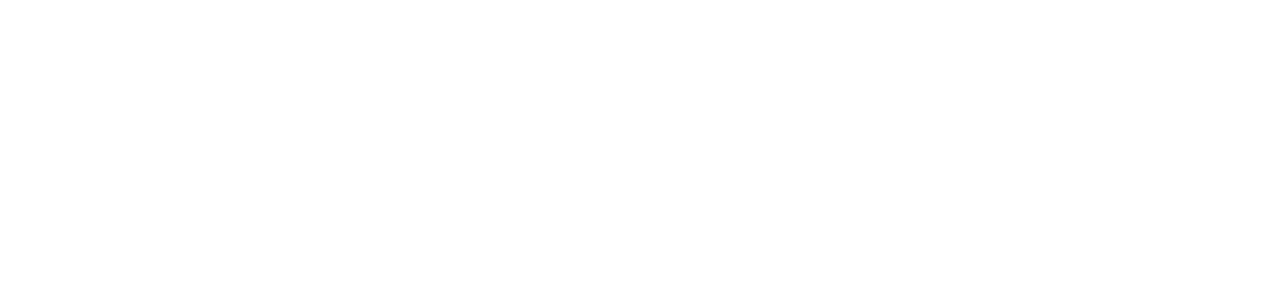
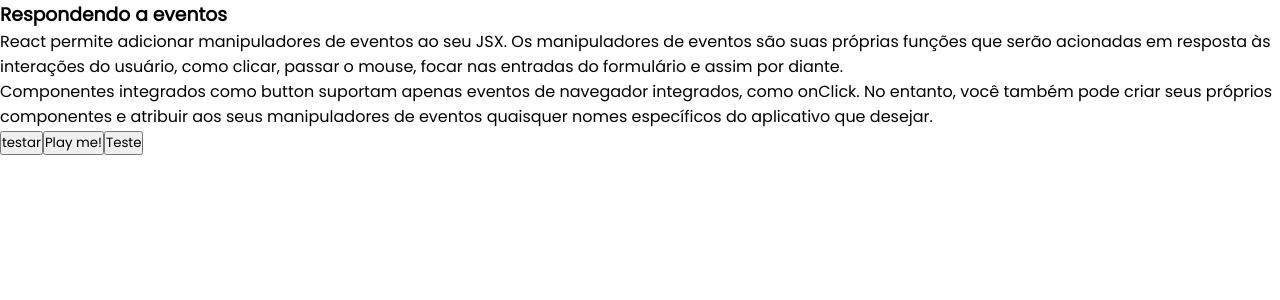
Before and after one commit to wdwf/React_Study, a React (Vite) app: page /capitulo-4 in a window 1280 px wide. Before the commit this address had no page. Shown: the top 300 px of the page. Built offline with nearby package versions, Linux system fonts and the light colour scheme.

Commit message:
:construction: chore: adicao do topico de respondendo a eventos

```diff
--- a/src/Routes.tsx
+++ b/src/Routes.tsx
@@ -7,6 +7,7 @@
 import Home from './pages/Home';
 import Cap2 from "./pages/Cap2";
 import Cap3 from "./pages/Cap3";
+import Cap4 from "./pages/Cap4";
 
 export function AppRoutes() {
   return (
@@ -15,6 +16,7 @@
         <Route path="/" element={<Home/>} />
         <Route path="/capitulo-2" element={<Cap2/>} />
         <Route path="/capitulo-3" element={<Cap3/>} />
+        <Route path="/capitulo-4" element={<Cap4/>} />
       </Routes>
     </Router>
   )
--- /dev/null
+++ b/src/pages/Cap4/components/CompButton.tsx
@@ -0,0 +1,9 @@
+import React from 'react'
+
+export default function CompButton({ onClick, children }: { onClick: () => void, children: React.ReactNode }) {
+  return (
+    <button onClick={onClick}>
+      {children}
+    </button>
+  )
+}
--- /dev/null
+++ b/src/pages/Cap4/components/CompButtonParams.tsx
@@ -0,0 +1,9 @@
+import React from 'react'
+
+export default function CompButtonParams({ onFunc }: {onFunc: (txt: string) => void}) {
+  return (
+    <button onClick={() => onFunc("jovem")}>
+      Teste
+    </button>
+  )
+}
--- /dev/null
+++ b/src/pages/Cap4/index.tsx
@@ -0,0 +1,37 @@
+import React from "react";
+import CompButton from "./components/CompButton";
+import CompButtonParams from "./components/CompButtonParams";
+
+export default function Cap4() {
+
+  function onPlayMessage() {
+    prompt("Hello how are you?", "...")
+  }
+  function onPlayMessage2(param: string) {
+    alert(`${param}`)
+  }
+
+  return (
+    <div>
+      <div>
+        <h3>Respondendo a eventos</h3>
+        <p>
+          React permite adicionar manipuladores de eventos ao seu JSX. Os
+          manipuladores de eventos são suas próprias funções que serão acionadas
+          em resposta às interações do usuário, como clicar, passar o mouse,
+          focar nas entradas do formulário e assim por diante.
+        </p>
+        <p>
+          Componentes integrados como button suportam apenas eventos de
+          navegador integrados, como onClick. No entanto, você também pode criar
+          seus próprios componentes e atribuir aos seus manipuladores de eventos
+          quaisquer nomes específicos do aplicativo que desejar.
+        </p>
+
+        <button onClick={onPlayMessage}>testar</button>
+        <CompButton onClick={onPlayMessage}>Play me!</CompButton>
+        <CompButtonParams onFunc={onPlayMessage2} />
+      </div>
+    </div>
+  );
+}
```
